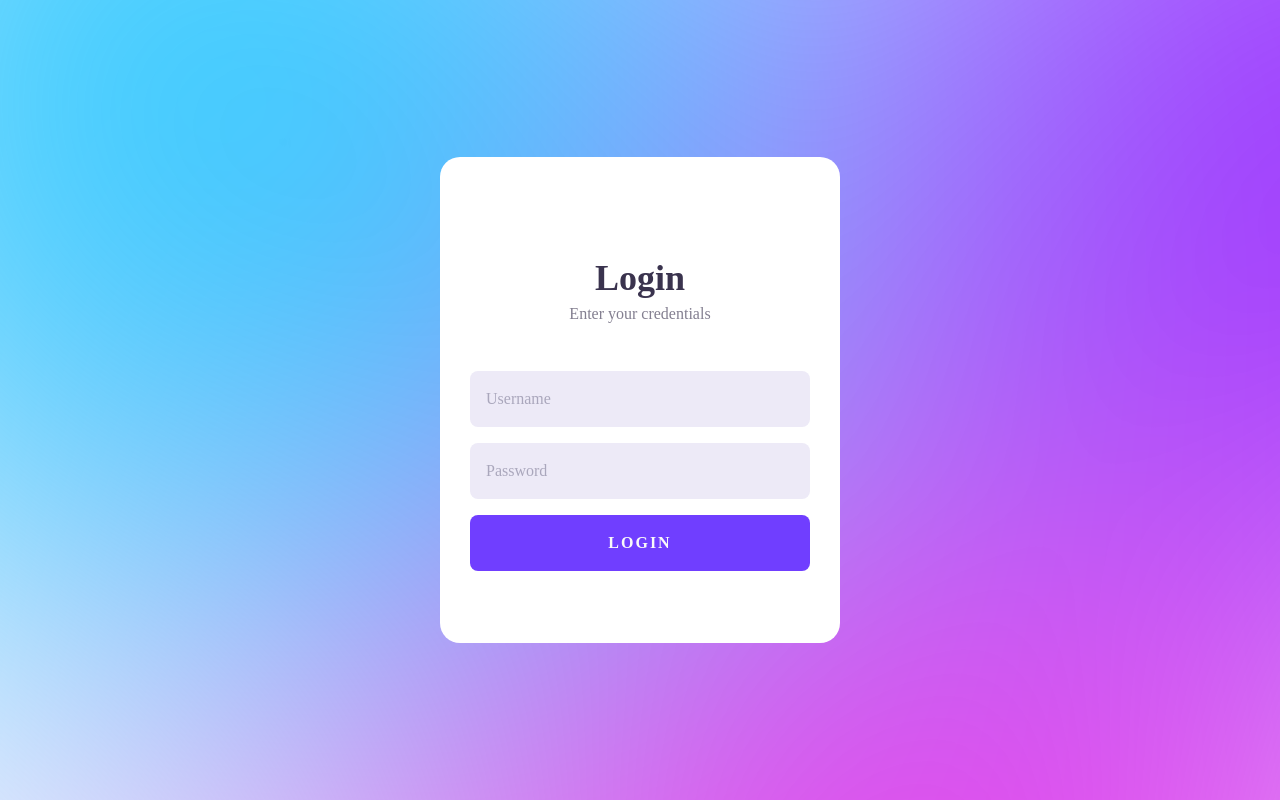
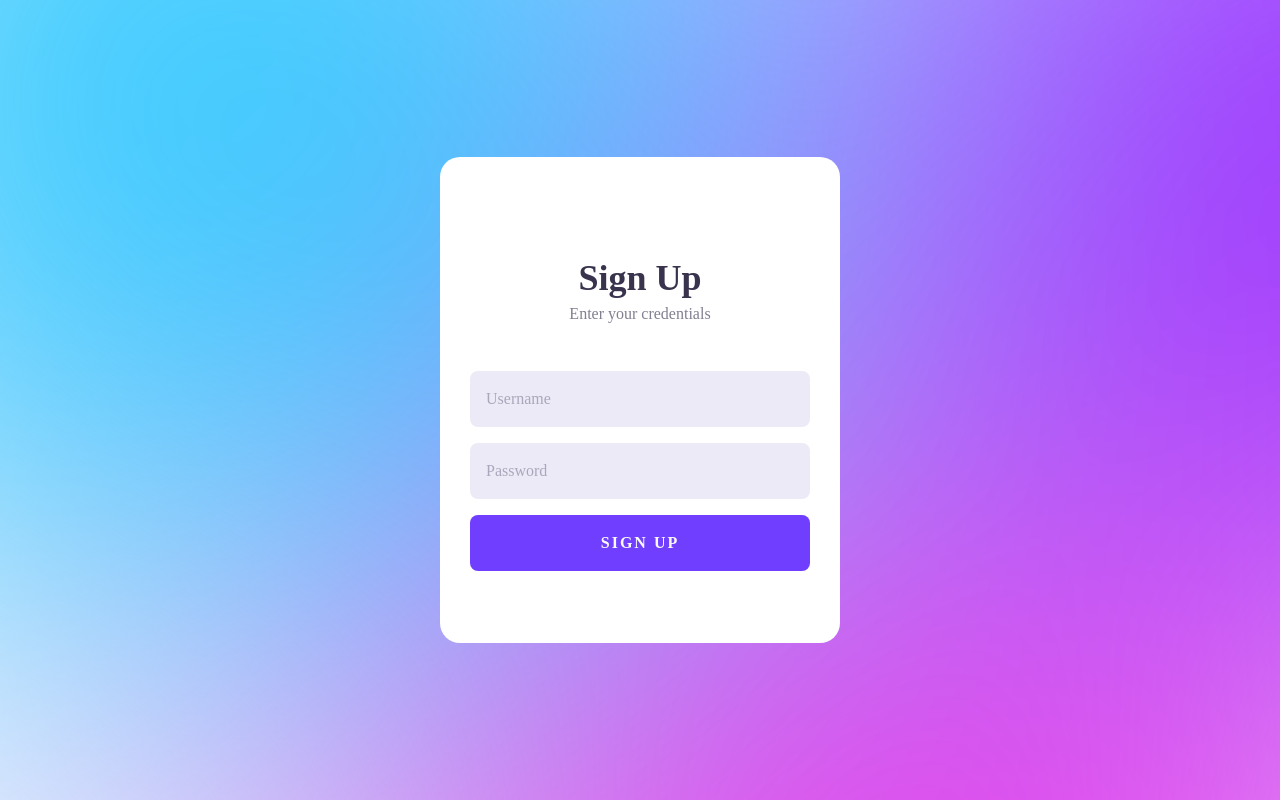
Before and after one commit to frontend-joe/es6-signups, a plain HTML site: page signup-1/index.html in a window 1280 px wide. Drawn offline with Linux system fonts and the light colour scheme.

Commit message:
fixing typo lol

```diff
--- a/signup-1/index.html
+++ b/signup-1/index.html
@@ -6,7 +6,7 @@
   </head>
   <body>
     <div class="login-card">
-      <h2>Login</h2>
+      <h2>Sign Up</h2>
       <h3>Enter your credentials</h3>
       <form class="login-form">
         <div class="username">
@@ -28,7 +28,7 @@
           type="password"
           placeholder="Password"
         />
-        <button class="control" type="button">LOGIN</button>
+        <button class="control" type="button">SIGN UP</button>
       </form>
     </div>
     <script type="text/javascript" src="main.js"></script>
```
